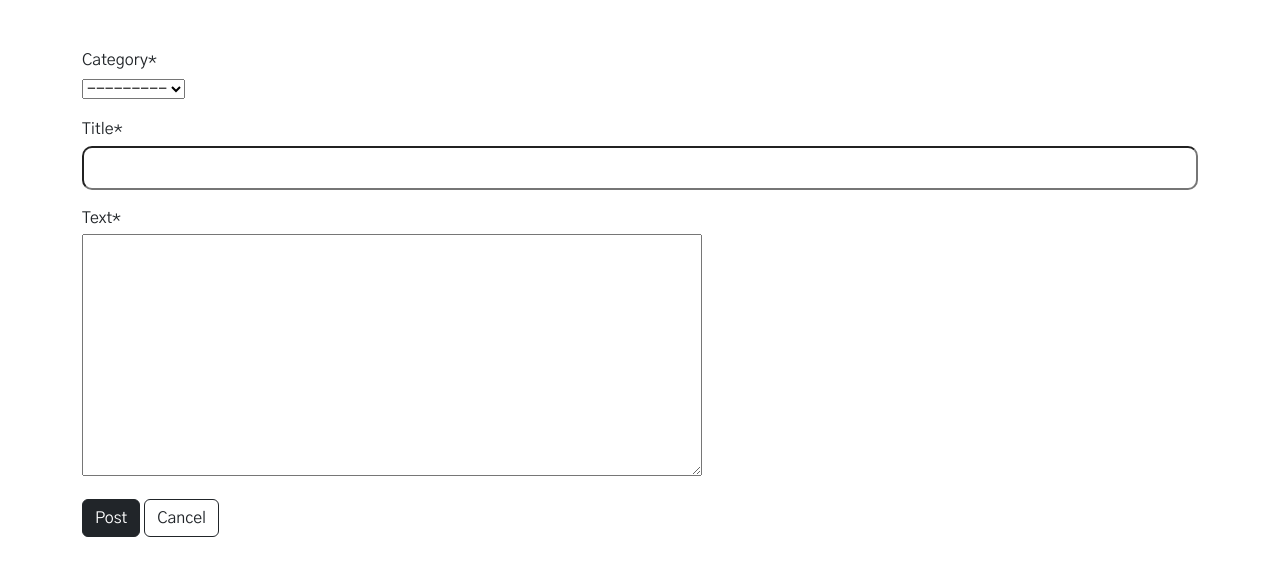
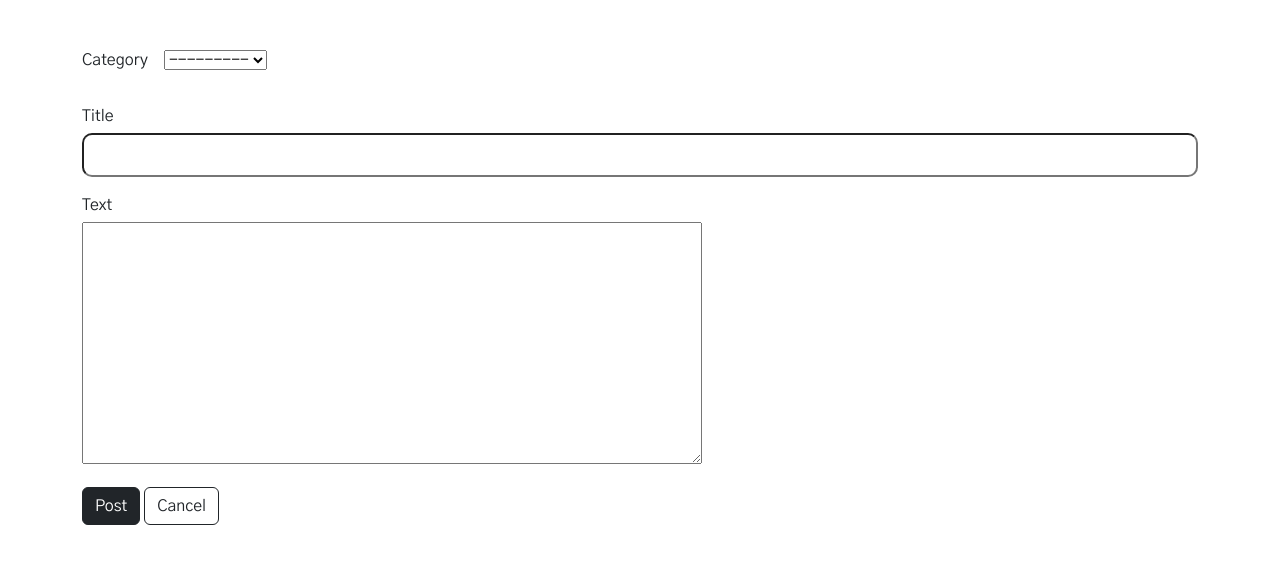
Before and after one commit to sejungkwak/krie, a Django app: page /posts/create_post/ in a window 1280 px wide. Shown: the part 87-663 px from the top of the page. Run offline with Django 3.2, Linux system fonts and the light colour scheme; the visitor is signed in with stand-in values (Sample User, id 1); data that the repository does not hold is empty; some libraries are stand-ins or nearby versions.

Commit message:
css: Style create post page form

```diff
--- a/static/css/style.css
+++ b/static/css/style.css
@@ -54,6 +54,25 @@
     transform: translateY(-50%);
 }
 
+/* Create post page */
+
+#div_id_category {
+    display: flex;
+    align-items: center;
+    justify-content: flex-start;
+    column-gap: 1rem;
+    margin-bottom: 2rem;
+    width: fit-content;
+}
+
+#div_id_category>.controls {
+    margin: unset;
+}
+
+.asteriskField {
+    display: none;
+}
+
 /****************************************************************
 ************************* Media queries *************************
 *****************************************************************/
```
